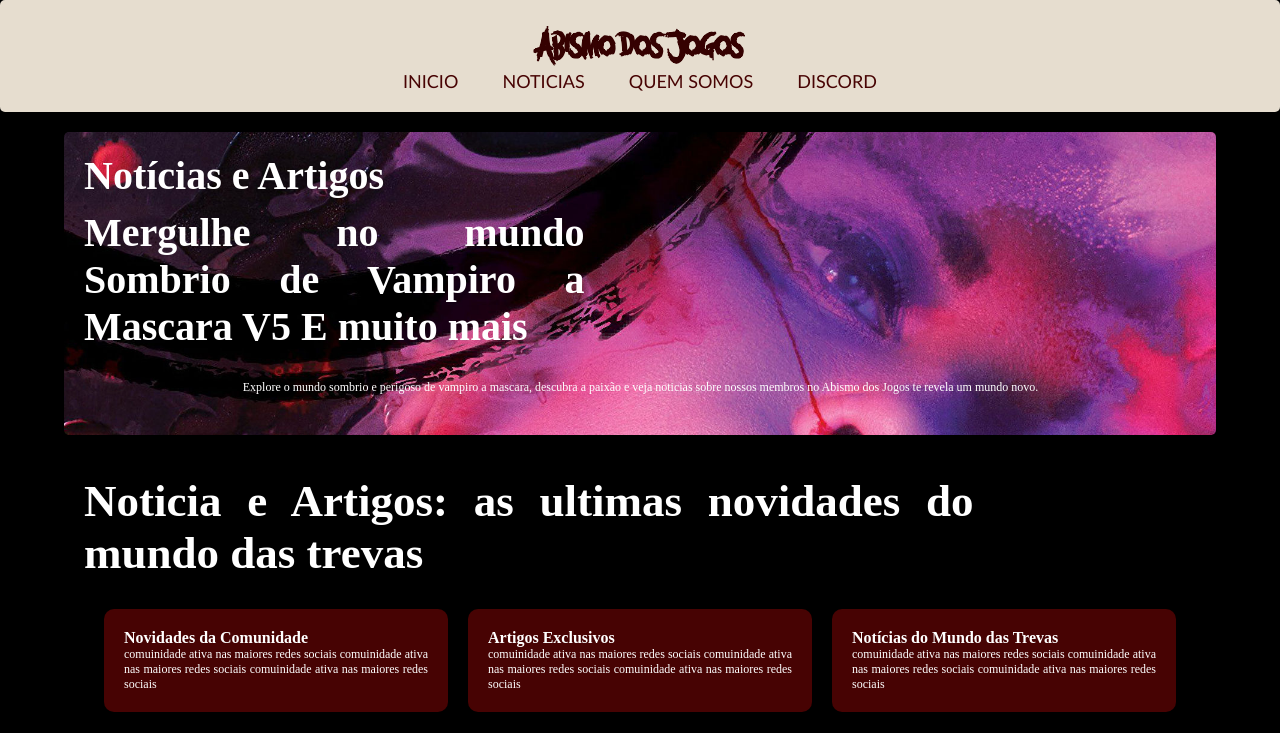
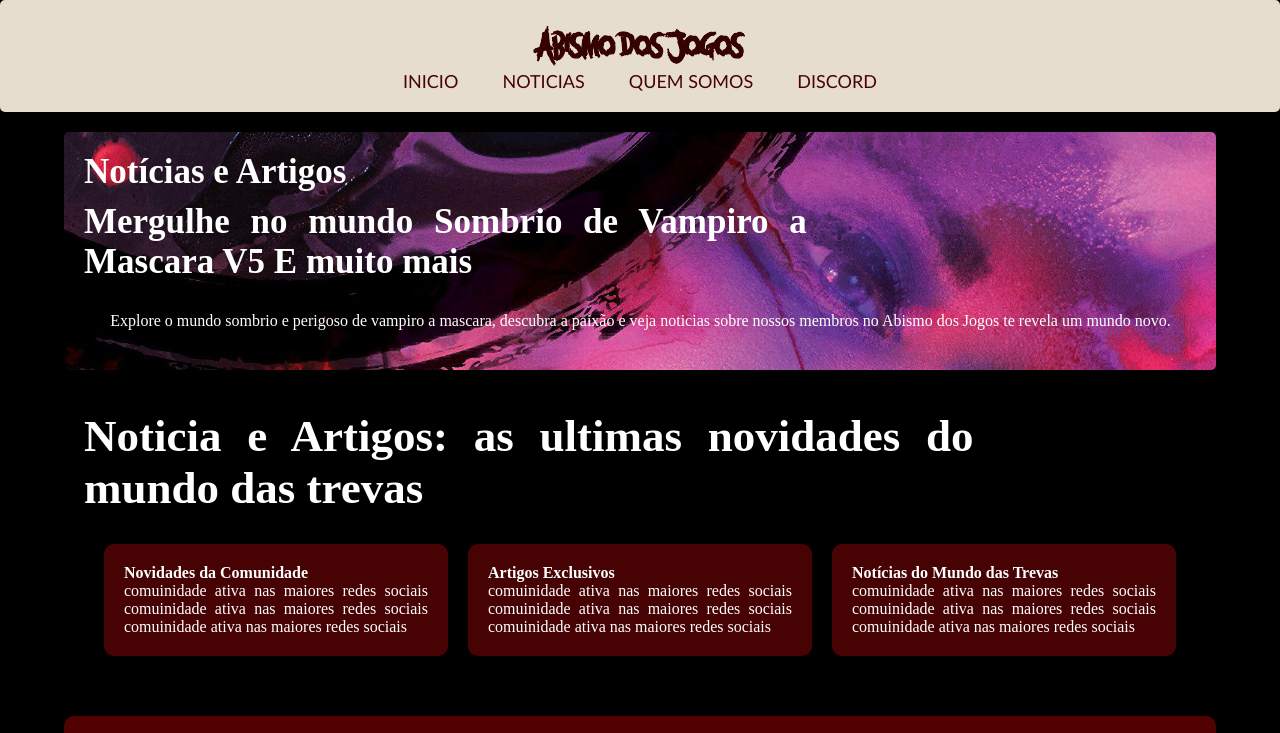
Before and after one commit to claudiotrole/vampiro, a plain HTML site: page index.html in a window 1280 px wide. Shown: the top 733 px of the page. Drawn offline with Linux system fonts and the light colour scheme; a web font is replaced by a local one.

Commit message:
Update css.css

```diff
--- a/css.css
+++ b/css.css
@@ -1,4 +1,3 @@
-
 * {
     margin: 0;
     padding: 0;
@@ -50,6 +49,10 @@ header {
     background-color: rgba(255, 245, 230, 0.9);
     border-radius: 5px;
     margin-bottom: 20px;
+
+    .menusmarth {
+        display: none;
+    }
 }
 nav ul {
     list-style: none;
@@ -167,7 +170,7 @@ a:hover {
 
 p {
     font-family: 'titulo';
-    font-size: 12px;
+    font-size: 16px;
     text-align: justify;
 }
 
@@ -181,17 +184,18 @@ p {
     border-radius: 10px;
     font-family: 'titulo';
     text-align: justify;
+
 }
 
 
 
 .title1  {
 
-    font-size: 40px;
+    font-size: 35px;
     margin-bottom: 10px;
     text-align: justify;
     font-family: 'titulo';
-    width: 45%;
+    width: 65%;
 
 }
 .title2  {
@@ -205,7 +209,7 @@ p {
 }
 .title {
 
-    font-size: 60px;
+    font-size: 40px;
     margin-bottom: 10px;
     text-align: justify;
     font-family: 'titulo';
```
